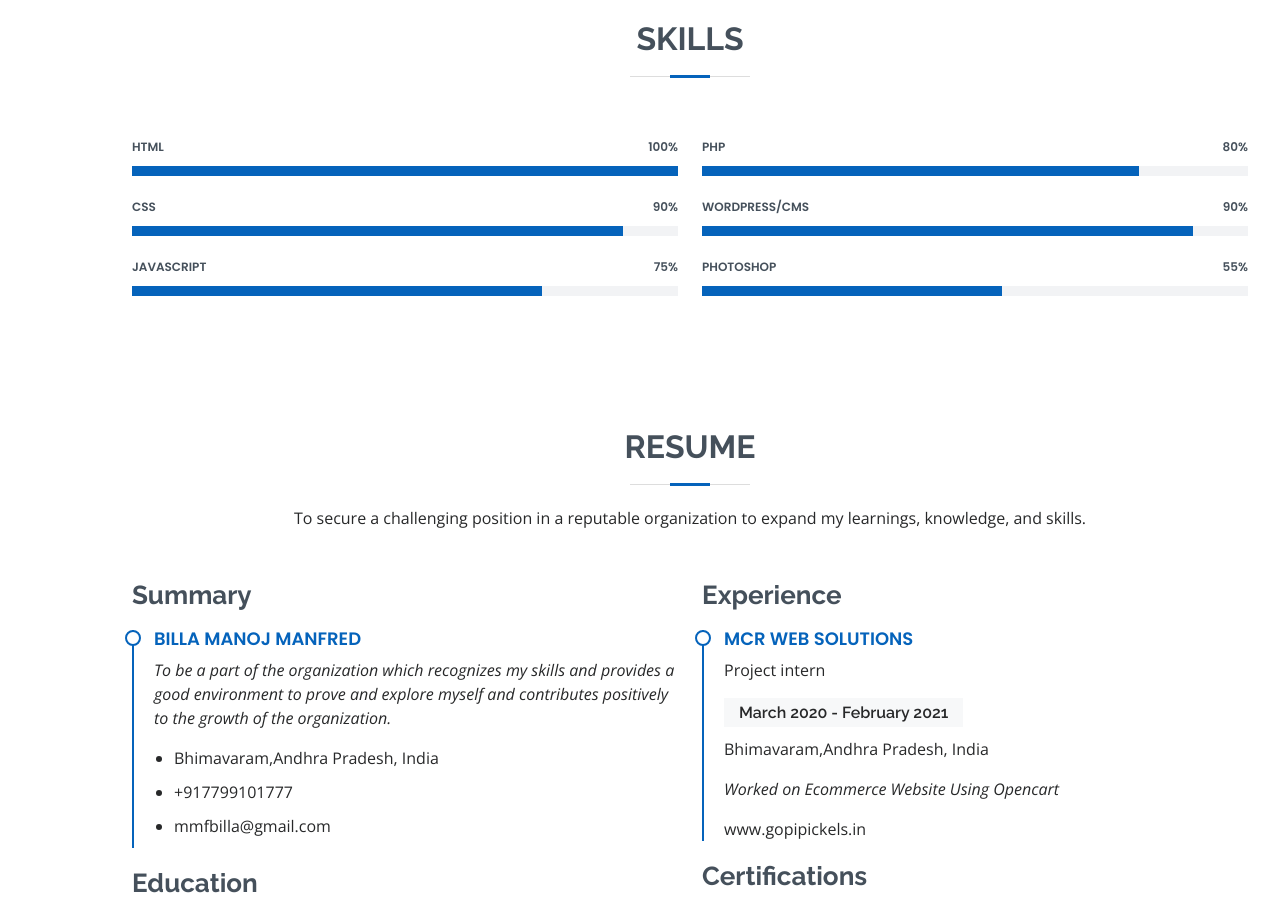
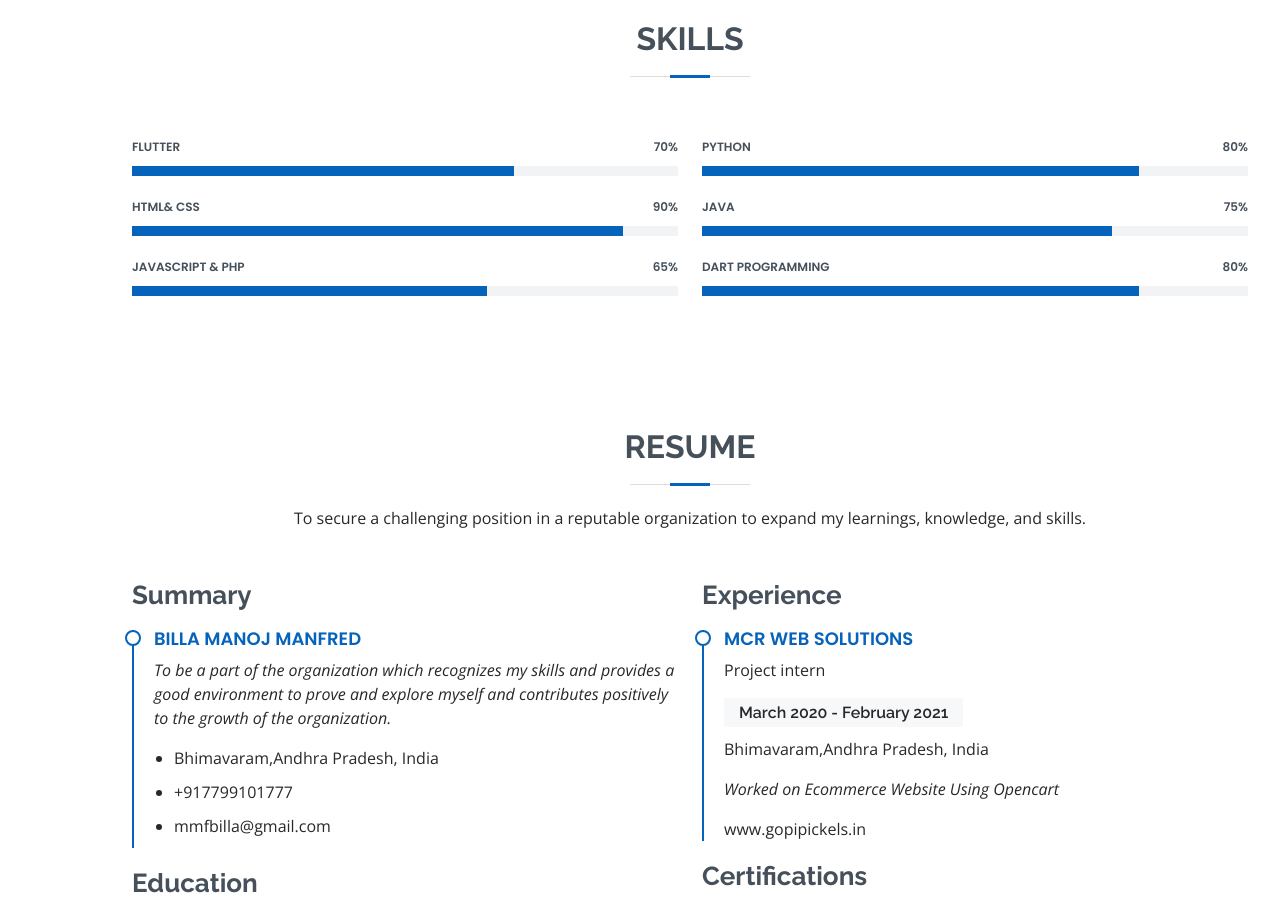
Before and after one commit to Manoj7799101777/manoj, a plain HTML site: page index.html in a window 1280 px wide. Shown: the part 1540-2447 px from the top of the page. Drawn offline with nearby package versions, Linux system fonts and the light colour scheme.

Commit message:
Update index.html

```diff
--- a/index.html
+++ b/index.html
@@ -185,23 +185,23 @@
           <div class="col-lg-6">
 
             <div class="progress">
-              <span class="skill">HTML <i class="val">100%</i></span>
+              <span class="skill">Flutter <i class="val">70%</i></span>
               <div class="progress-bar-wrap">
-                <div class="progress-bar" role="progressbar" aria-valuenow="100" aria-valuemin="0" aria-valuemax="100"></div>
+                <div class="progress-bar" role="progressbar" aria-valuenow="70" aria-valuemin="0" aria-valuemax="100"></div>
               </div>
             </div>
 
             <div class="progress">
-              <span class="skill">CSS <i class="val">90%</i></span>
+              <span class="skill">Html& Css <i class="val">90%</i></span>
               <div class="progress-bar-wrap">
                 <div class="progress-bar" role="progressbar" aria-valuenow="90" aria-valuemin="0" aria-valuemax="100"></div>
               </div>
             </div>
 
             <div class="progress">
-              <span class="skill">JavaScript <i class="val">75%</i></span>
+              <span class="skill">JavaScript & PHP<i class="val">65%</i></span>
               <div class="progress-bar-wrap">
-                <div class="progress-bar" role="progressbar" aria-valuenow="75" aria-valuemin="0" aria-valuemax="100"></div>
+                <div class="progress-bar" role="progressbar" aria-valuenow="65" aria-valuemin="0" aria-valuemax="100"></div>
               </div>
             </div>
 
@@ -210,23 +210,23 @@
           <div class="col-lg-6">
 
             <div class="progress">
-              <span class="skill">PHP <i class="val">80%</i></span>
+              <span class="skill">Python<i class="val">80%</i></span>
               <div class="progress-bar-wrap">
                 <div class="progress-bar" role="progressbar" aria-valuenow="80" aria-valuemin="0" aria-valuemax="100"></div>
               </div>
             </div>
 
             <div class="progress">
-              <span class="skill">WordPress/CMS <i class="val">90%</i></span>
+              <span class="skill">Java <i class="val">75%</i></span>
               <div class="progress-bar-wrap">
-                <div class="progress-bar" role="progressbar" aria-valuenow="90" aria-valuemin="0" aria-valuemax="100"></div>
+                <div class="progress-bar" role="progressbar" aria-valuenow="75" aria-valuemin="0" aria-valuemax="100"></div>
               </div>
             </div>
 
             <div class="progress">
-              <span class="skill">Photoshop <i class="val">55%</i></span>
+              <span class="skill">Dart Programming<i class="val">80%</i></span>
               <div class="progress-bar-wrap">
-                <div class="progress-bar" role="progressbar" aria-valuenow="55" aria-valuemin="0" aria-valuemax="100"></div>
+                <div class="progress-bar" role="progressbar" aria-valuenow="80" aria-valuemin="0" aria-valuemax="100"></div>
               </div>
             </div>
 
```
